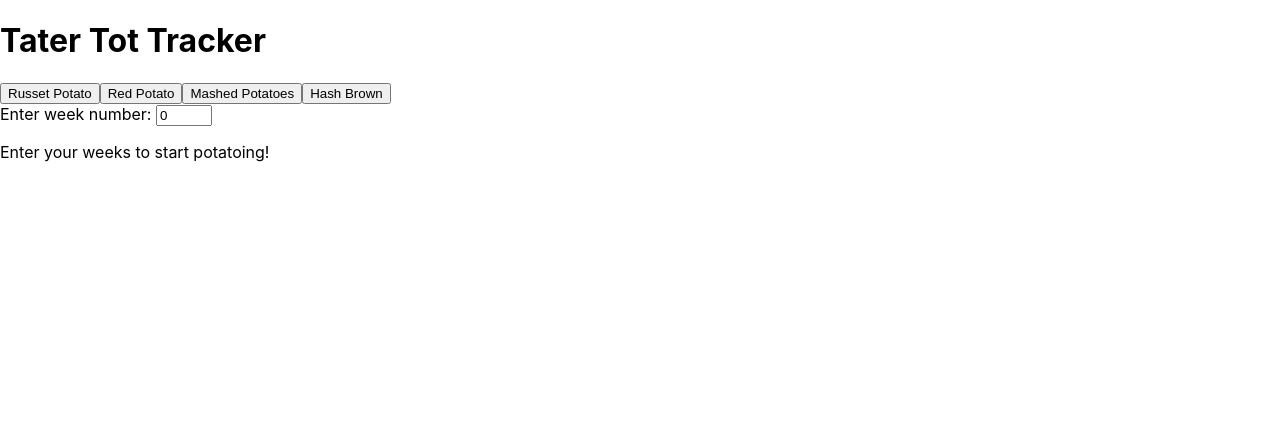
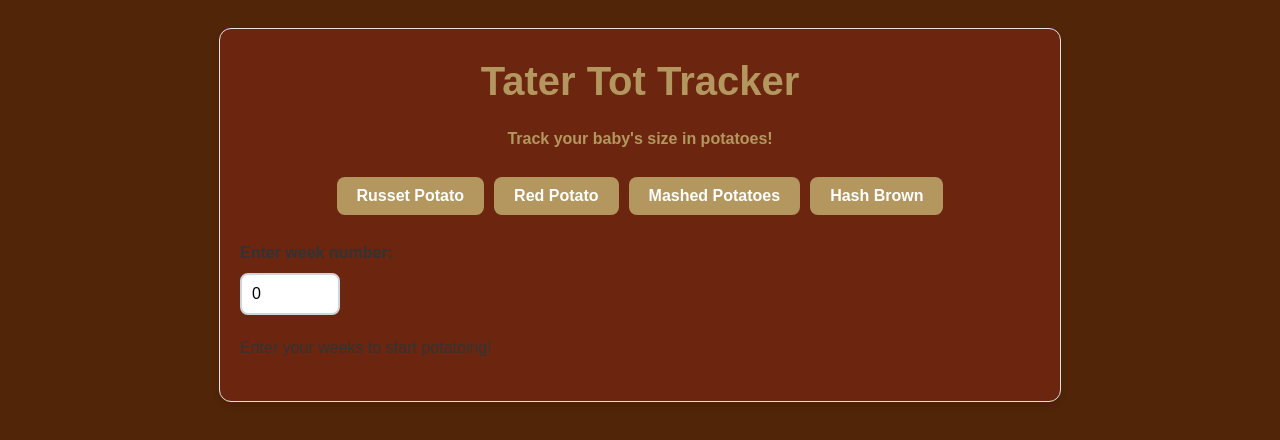
Before and after one commit to edjineer/TaterTotTracker, a React (Create React App) app in the folder tater-tot-tracker/: page / in a window 1280 px wide. Shown: the top 440 px of the page. Built offline with nearby package versions, Linux system fonts and the light colour scheme.

Commit message:
Start to the fiddling game of css

```diff
--- a/tater-tot-tracker/src/App.tsx
+++ b/tater-tot-tracker/src/App.tsx
@@ -62,7 +62,10 @@ const App: React.FC = () => {
   return (
     <div className="App">
       <h1>Tater Tot Tracker</h1>
+      <h2>Track your baby's size in potatoes!</h2>
 
+
+      <div className="flex-container">
         {/* Potato Unit Buttons */}
         {potatoData.map((potato) => (
           <button
@@ -72,6 +75,7 @@ const App: React.FC = () => {
             {potato.displayName}
           </button>
         ))}
+      </div>
 
       {/* Week Input */}
       <div>
--- a/tater-tot-tracker/src/index.css
+++ b/tater-tot-tracker/src/index.css
@@ -4,16 +4,170 @@
 @tailwind utilities;
 
 
-body {
+/* body {
   margin: 0;
   font-family: -apple-system, BlinkMacSystemFont, 'Segoe UI', 'Roboto', 'Oxygen',
     'Ubuntu', 'Cantarell', 'Fira Sans', 'Droid Sans', 'Helvetica Neue',
     sans-serif;
   -webkit-font-smoothing: antialiased;
   -moz-osx-font-smoothing: grayscale;
+} */
+
+Reset some default browser styles
+body, h1, p, button, input {
+  margin: 0;
+  padding: 0;
+  box-sizing: border-box;
+}
+
+/* Apply a global font */
+body {
+  font-family: 'Poppins', sans-serif; /* Add a modern font from Google Fonts */
+  background-color: #512507; /* Light background color */
+  color: #333; /* Default text color */
+  line-height: 1.6; /* Better readability */
+  padding: 20px;
+}
+
+button {
+  display: inline-block;
+  padding: 10px 20px;
+  margin: 5px;
+  font-size: 16px;
+  font-weight: bold;
+  color: #fff;
+  background-color: #b4975f; /* Blue button color */
+  border: none;
+  border-radius: 8px;
+  cursor: pointer;
+  transition: background-color 0.3s ease, transform 0.2s ease;
+}
+
+button:hover {
+  background-color: #b4985f8a; /* Darker blue on hover */
+  transform: scale(1.05); /* Slight zoom effect */
+}
+
+button:active {
+  transform: scale(0.95); /* Shrink slightly on click */
+}
+
+button.selected {
+  background-color: #28a745; /* Green for selected button */
+}
+
+input[type="number"] {
+  padding: 10px;
+  font-size: 16px;
+  border: 2px solid #ced4da;
+  border-radius: 8px;
+  outline: none;
+  transition: border-color 0.3s ease, box-shadow 0.3s ease;
+  width: 100px; /* Fixed width */
+}
+
+input[type="number"]:focus {
+  border-color: #007bff;
+  box-shadow: 0 0 5px rgba(0, 123, 255, 0.5); /* Light blue glow */
+}
+
+h1 {
+  font-size: 2.5rem;
+  color: #b4975f;
+  margin-bottom: 10px;
+  text-align: center;
+}
+h2 {
+  font-size: 1.0rem;
+  color: #b4975f;
+  margin-bottom: 20px;
+  text-align: center;
+}
+
+h1 span {
+  color: #a74428; /* Different color for "Tater Tot Tracker" keyword */
+}
+
+.App {
+  max-width: 800px;
+  margin: 0 auto; /* Center the app */
+  padding: 20px;
+  background-color: #b62b2b44;
+  border: 1px solid #dee2e6;
+  border-radius: 12px;
+  box-shadow: 0 4px 6px rgba(0, 0, 0, 0.1);
+}
+
+label {
+  font-size: 16px;
+  font-weight: bold;
+  margin-bottom: 8px;
+  display: block;
+}
+
+div {
+  margin-bottom: 20px;
+}
+button.potato-button {
+  background-color: #ffc107; /* Yellow for potato theme */
+  color: #212529;
+  border: 2px solid #ffc107;
+  border-radius: 50px; /* Round buttons */
+  padding: 8px 16px;
+  margin: 5px;
+  font-size: 14px;
+  text-transform: uppercase;
+}
+
+button.potato-button:hover {
+  background-color: #e0a800;
+  border-color: #e0a800;
+}
+
+button.potato-button.selected {
+  background-color: #28a745; /* Green for selected potato button */
+  color: #fff;
+}
+
+p.message {
+  font-size: 18px;
+  font-weight: bold;
+  text-align: center;
+  color: #6c757d;
+  margin-top: 20px;
+}
+
+.fade-in {
+  animation: fadeIn 0.5s ease-in-out;
+}
+
+#button-family
+{
+  display: flex;
+  justify-content: center;
+}
+
+@keyframes fadeIn {
+  from {
+    opacity: 0;
+  }
+  to {
+    opacity: 1;
+  }
 }
 
 code {
   font-family: source-code-pro, Menlo, Monaco, Consolas, 'Courier New',
     monospace;
 }
+
+.flex-container{
+  display: flex;         /* NEW, Spec - Firefox, Chrome, Opera */
+
+  justify-content: center;
+  align-items: center;
+
+  /* width: 400px; */
+  /* height: 200px; */
+  /* background-color: #3498db; */
+}
```
Lines whose indentation alone changed are shown as unchanged.
